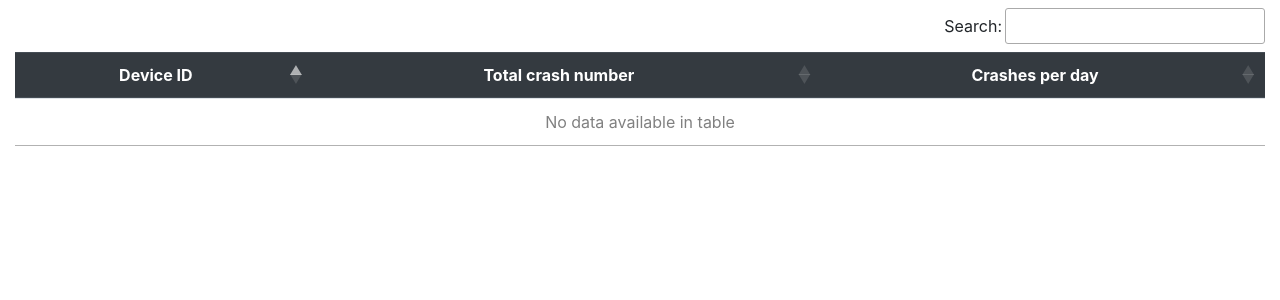
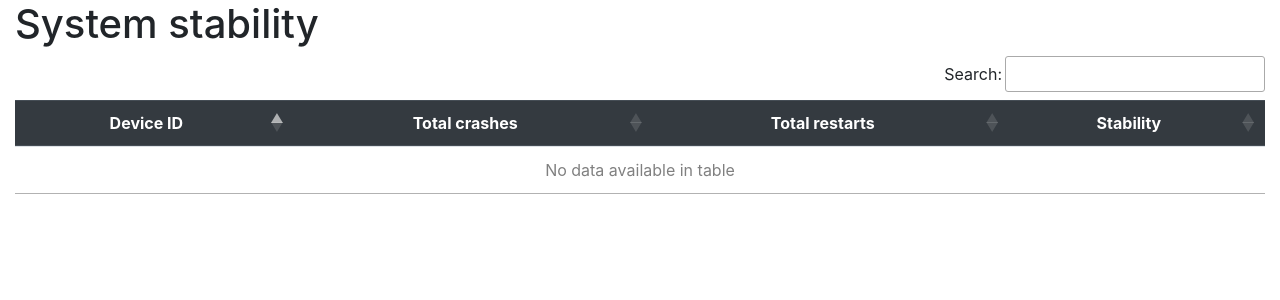
Before and after one commit to whuss/dashboard_react, a Flask app: template templates/crashes.html in a window 1280 px wide. Shown: the part 76-376 px from the top of the page. Run offline with Flask 2, Linux system fonts and the light colour scheme; the template is opened without the code that fills it, so the values that code supplies are empty; parts of the project's set-up code (start-up, migrations or seed data) failed here and were passed over; some libraries are stand-ins or nearby versions.

Commit message:
add restarts to system stability report

```diff
--- a/app.py
+++ b/app.py
@@ -576,6 +576,8 @@ class Errors(object):
         if device_id:
             query = query.filter(ep.device == device_id)
 
+        query = query.filter(ep.device != "PTL_DEFAULT")
+
         data = pd.DataFrame(query.all())
         data = data.set_index(['device', data.index])
         return data
@@ -590,6 +592,8 @@ class Errors(object):
         if device:
             query = query.filter(lp.device == device)
 
+        query = query.filter(lp.device != "PTL_DEFAULT")
+
         data = pd.DataFrame(query.all())
 
         data = data.set_index(['device', data.index])
@@ -605,6 +609,8 @@ class Errors(object):
         query = db.session.query(lp.device, lp.source, lp.timestamp, lp.filename, lp.line_number, lp.log_level, lp.message) \
                        .outerjoin(sq_device, sq_device.c.device == lp.device) \
                        .order_by(lp.device)
+
+        query = query.filter(lp.device != "PTL_DEFAULT")
 
         if since:
             query = query.filter(lp.timestamp >= since)
@@ -653,6 +659,8 @@ class Errors(object):
         query = db.session.query(vp.device, vp.timestamp, vp.version_timestamp, vp.branch, vp.commit, vp.ip) \
                        .outerjoin(sq_device, sq_device.c.device == vp.device) \
                        .order_by(vp.device)
+
+        query = query.filter(vp.device != "PTL_DEFAULT")
 
         if device_id:
             query = query.filter(vp.device == device_id)
@@ -998,30 +1006,58 @@ def crash_for_device(device):
 
 @app.route('/system/crashes')
 def crashes():
-    data = Errors().crashes()
-
-    crash_histogram = data.reset_index()
+    crash_data = Errors().crashes()
+    crash_histogram = crash_data.reset_index()
     crash_histogram = crash_histogram.drop(columns=['source', 'filename', 'line_number', 'log_level', 'message'])
     crash_histogram['date'] = crash_histogram.timestamp.apply(lambda x: x.date())
     crash_histogram = crash_histogram.drop(columns=['timestamp'])
     crash_histogram = crash_histogram.groupby(['device', 'date']).count()
-    crash_histogram = crash_histogram.rename(columns=dict(level_1="count"))
+    crash_histogram = crash_histogram.rename(columns=dict(level_1="crash_count"))
     crash_histogram = crash_histogram.reset_index()
-    crash_histogram = crash_histogram.set_index(['device', crash_histogram.index])
+    crash_histogram = crash_histogram.set_index(['device', 'date'])
+
+    version_data = Errors().version()
+    version_histogram = version_data.reset_index()
+    version_histogram = version_histogram.drop(columns=['version_timestamp', 'branch', 'commit', 'ip'])
+    version_histogram['date'] = version_histogram.timestamp.apply(lambda x: x.date())
+    version_histogram = version_histogram.drop(columns=['timestamp'])
+    version_histogram = version_histogram.groupby(['device', 'date']).count()
+    version_histogram = version_histogram.rename(columns=dict(level_1="restart_count"))
+    version_histogram = version_histogram.reset_index()
+    version_histogram = version_histogram.set_index(['device', 'date'])
+
+    combined_histogram = pd.merge(crash_histogram, version_histogram,
+                                  left_index=True, right_index=True, how="outer") \
+                           .fillna(value=0)
+
+    combined_histogram.crash_count = combined_histogram.crash_count.astype('int')
+    combined_histogram.restart_count = combined_histogram.restart_count.astype('int')
 
     # compute time range
-    dates = crash_histogram.reset_index().date
+    dates = combined_histogram.reset_index().date
     x_range = min(dates), max(dates)
+
+    # combute range of y_axis
+    y_range = 0, max(max(version_histogram.restart_count), max(crash_histogram.crash_count))
 
     scripts = []
     data_dict = dict()
 
-    for device in data.index.levels[0]:
-        device_data = data.loc[device]
-        histogram_data = crash_histogram.loc[device]
-        fig = plot_crashes(histogram_data, x_range=x_range)
+    for device in combined_histogram.index.levels[0]:
+        histogram_data = combined_histogram.loc[device].reset_index()
+        fig = plot_crashes(histogram_data, x_range=x_range, y_range=y_range)
         script, div = components(fig)
-        data_dict[device] = dict(total_number_of_crashes=len(device_data), plot=div)
+        try:
+            total_number_of_crashes = len(crash_data.loc[device])
+        except KeyError:
+            total_number_of_crashes = 0
+        try:
+            total_number_of_restarts = len(version_data.loc[device])
+        except KeyError:
+            total_number_of_restarts = 0
+        data_dict[device] = dict(total_number_of_crashes=total_number_of_crashes,
+                                 total_number_of_restarts=total_number_of_restarts,
+                                 plot=div)
         scripts.append(script)
 
     # grab the static resources
@@ -1031,7 +1067,6 @@ def crashes():
     return render_template("crashes.html",
                            route='/system/crashes',
                            data=data_dict,
-                           messages="Crash statistics",
                            scripts=scripts,
                            js_resources=js_resources,
                            css_resources=css_resources)
--- a/templates/crashes.html
+++ b/templates/crashes.html
@@ -10,19 +10,21 @@
 
 {% block body %}
 <div id="content">
-  <h1>{{messages}}</h1>
+  <h1>System stability</h1>
   <table id="data-table" class="table">
     <thead class="thead-dark">
     <tr>
         <th>Device ID</th>
-        <th>Total crash number</th>
-        <th>Crashes per day</th>
+        <th>Total crashes</th>
+        <th>Total restarts</th>
+        <th>Stability</th>
     </tr>
     </thead>
   {% for device, rows in data.items() %}
   <tr>
     <th scope="row"> <a href="{{url_for('crash_for_device', device=device)}}">{{device}}</a></th>
     <td>{{rows.total_number_of_crashes}}</td>
+    <td>{{rows.total_number_of_restarts}}</td>
     <td><div align="center">{{rows.plot|safe}}</div></td>
   </tr>
   {% endfor %}
--- a/templates/includes/_navbar.html
+++ b/templates/includes/_navbar.html
@@ -33,8 +33,8 @@
                 <li class="nav-item dropdown">
                     <a class="nav-link dropdown-toggle" role="button" data-toggle="dropdown">System</a>
                     <div class="dropdown-menu">
-                        <a class="dropdown-item" href=/system/crashes>Crashes</a>
-                        <a class="dropdown-item" href=/system/version>Version</a>
+                        <a class="dropdown-item" href=/system/crashes>Stability</a>
+                        <a class="dropdown-item" href=/system/version>Restarts</a>
                     </div>
                 </li>
                 <li class="nav-item">
```
Also changed, not shown: plots.py (+38 -16 lines).
